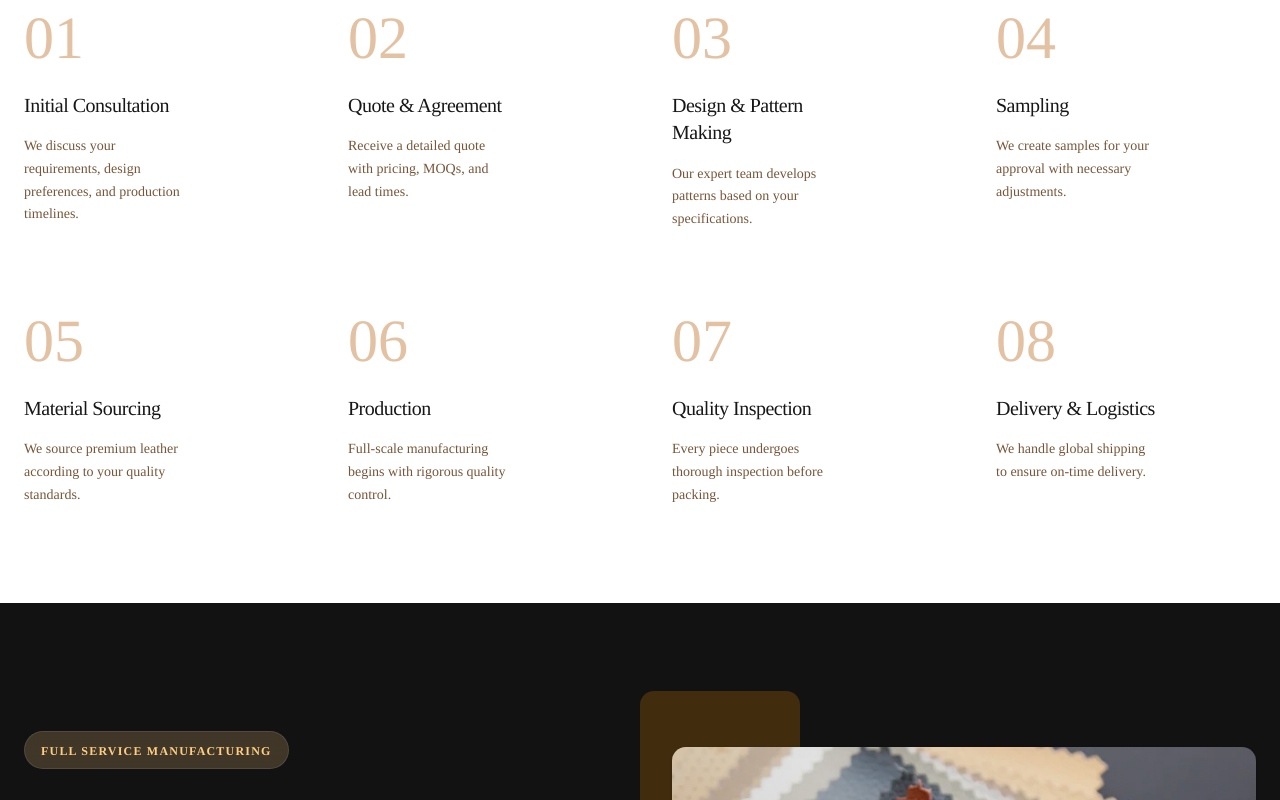
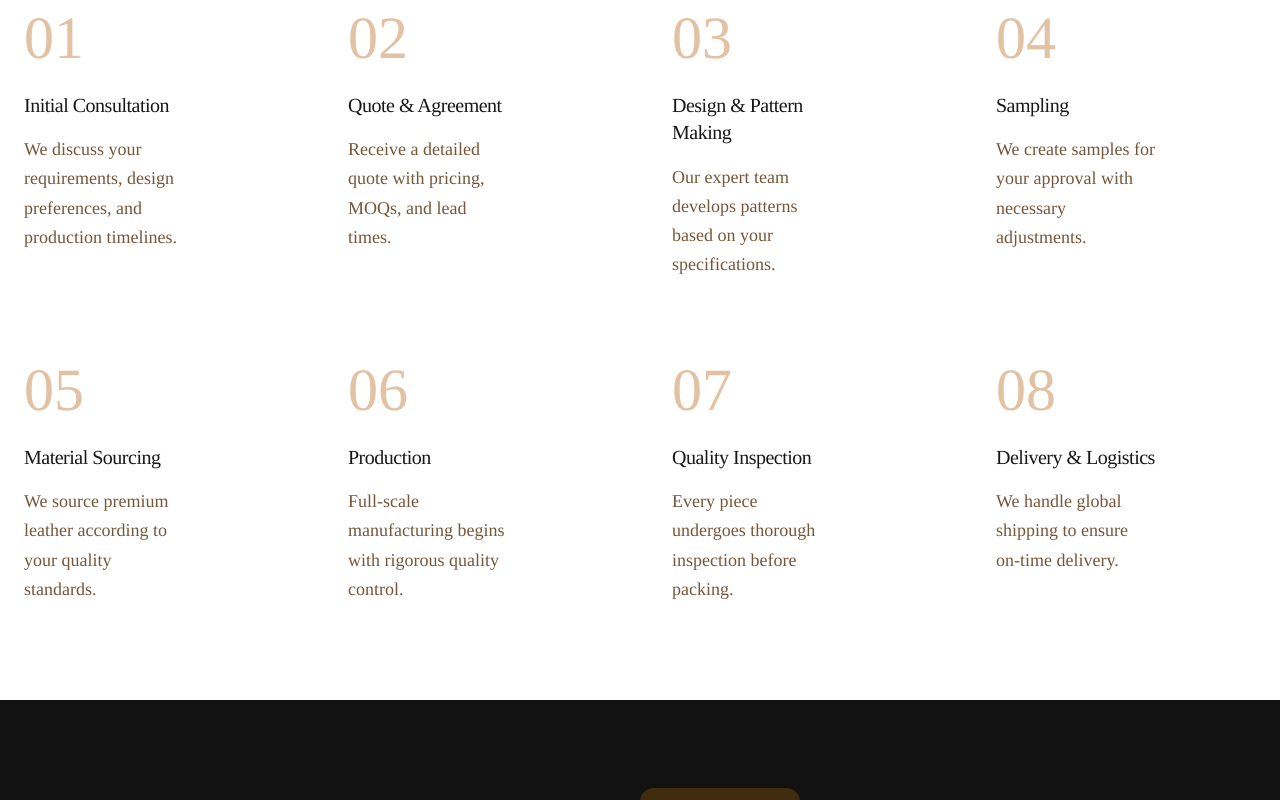
Before and after one commit to Lordevs/Smart-Range-Leather, a Next.js app: page /about-us in a window 1280 px wide. Shown: the part 3240-4040 px from the top of the page. Built offline with nearby package versions, Linux system fonts and the light colour scheme; no server answers.

Commit message:
feat: add common UI components for footer, manufacturing process, and client segments.

```diff
--- a/src/components/common/client-segments-section.tsx
+++ b/src/components/common/client-segments-section.tsx
@@ -86,7 +86,7 @@ export function ClientSegmentsSection({
                 <h3 className="text-xl font-medium font-serif text-muted">
                   {segment.title}
                 </h3>
-                <p className="text-sm text-muted/60 leading-relaxed max-w-[280px]">
+                <p className="text-base text-muted/60 leading-relaxed max-w-[300px]">
                   {segment.description}
                 </p>
               </div>
--- a/src/components/common/footer.tsx
+++ b/src/components/common/footer.tsx
@@ -2,13 +2,18 @@
 
 import Link from "next/link";
 import Image from "next/image";
-import { Instagram, Mail, Phone } from "lucide-react";
+import { Instagram, Mail, Phone, Facebook } from "lucide-react";
 import { Separator } from "@/components/ui/separator";
 import { ROUTES } from "@/constants/route";
 import { NAV_ITEMS } from "@/lib/nav-items";
 import { motion } from "motion/react";
 
 const socialLinks = [
+  {
+    icon: Facebook,
+    href: "https://www.facebook.com/smartrangeleather",
+    name: "Facebook",
+  },
   {
     icon: Instagram,
     href: "https://www.instagram.com/smartrangeleather",
--- a/src/components/common/manufacturing-process.tsx
+++ b/src/components/common/manufacturing-process.tsx
@@ -65,7 +65,7 @@ export function ManufacturingProcess({
                   <h3 className="text-xl max-w-7xl sm:max-w-40 font-medium text-foreground leading-snug tracking-tight">
                     {step.title}
                   </h3>
-                  <p className="text-muted-foreground max-w-7xl sm:max-w-40 text-lg sm:text-[14px] leading-relaxed font-medium opacity-80">
+                  <p className="text-muted-foreground max-w-7xl sm:max-w-40 text-lg sm:text-[15x] leading-relaxed font-base opacity-80">
                     {step.description}
                   </p>
                 </CardContent>
```
